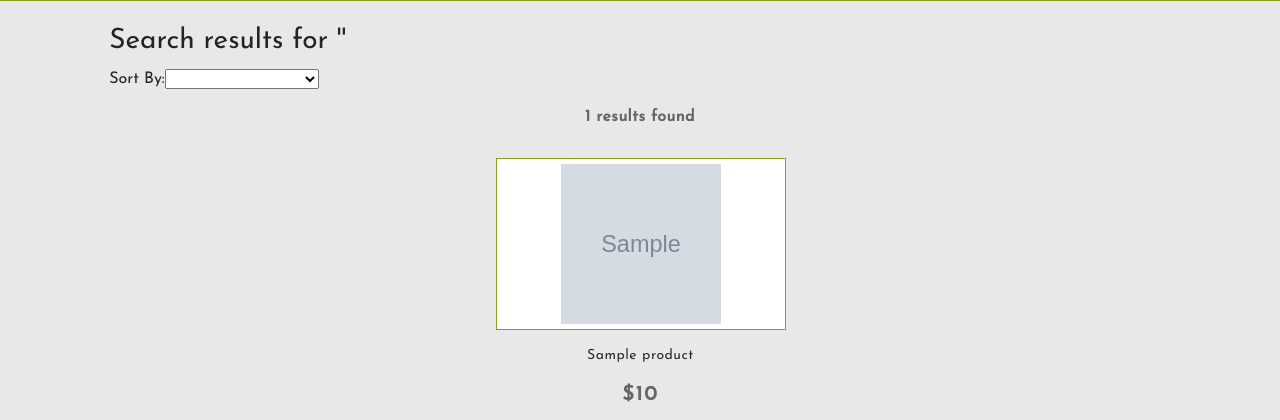
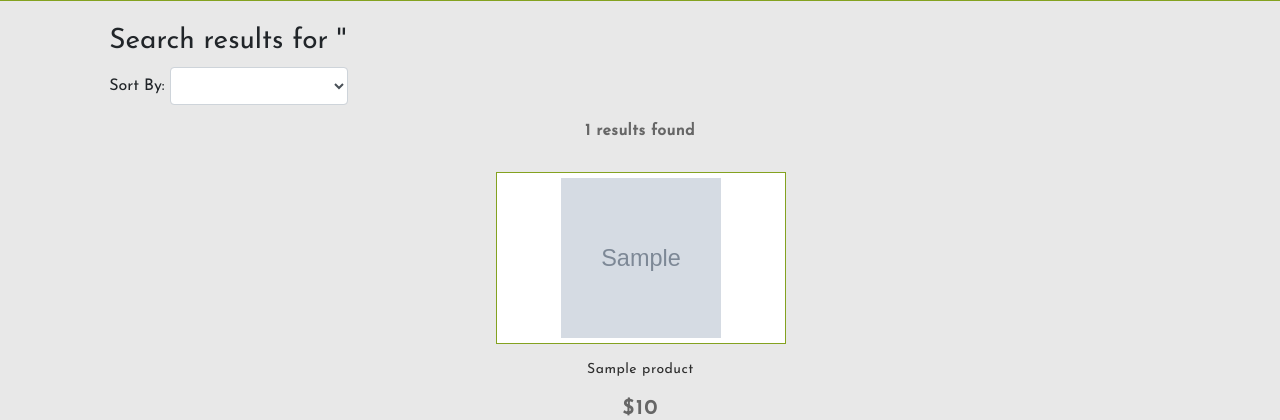
Before and after one commit to Kobot7/Delorem-Ipsum-Online-Store, a Flask app: template templates/search.html in a window 1280 px wide. Shown: the part 114-534 px from the top of the page. Run offline with Flask 2, Linux system fonts and the light colour scheme; the template is opened without the code that fills it: most values are stand-ins (such as "Sample title", 1, 10 or a date in 2020); grey boxes marked "Sample" are stand-in pictures; parts of the project's set-up code (start-up, migrations or seed data) failed here and were passed over; some libraries are stand-ins or nearby versions.

Commit message:
stuff that disappeared

```diff
--- a/Application.py
+++ b/Application.py
@@ -728,7 +728,7 @@ def IndItem(serialNo):
     db['Products'] = products
     db.close()
     subCategory = IndItem.get_sub_category()
-    mainCategory = get_main_category(subCategory)
+    mainCategory = get_main_category(subCategory).replace(' ','')
     relatedProducts = []
     for serial_no in products:
         if get_main_category(products[serial_no].get_sub_category()) == mainCategory:
--- a/templates/search.html
+++ b/templates/search.html
@@ -7,9 +7,9 @@
     <div class="row justify-content-center">
       <div class="col-md-10 mt-4">
         <h3 class="">Search results for '{{ searchString }}'</h3>
-        <form action="">
-            <p class="float-left">Sort By:</p>
-            <select id="filterSelect">
+        <form action="" class="form-inline">
+            <label for="filterSelect" class="float-left">Sort By:&nbsp;</label>
+            <select id="filterSelect" class="form-control d-inline">
                 <option value="/view/descending">Popularity</option>
                 <option value="/name/ascending">A-Z</option>
                 <option value="/name/descending">Z-A</option>
```
